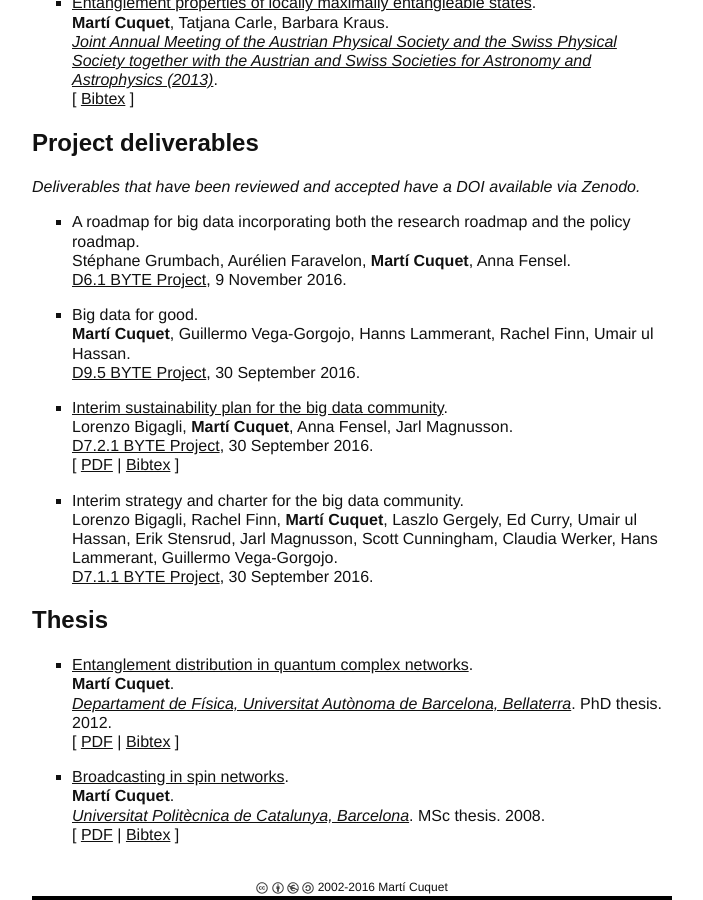
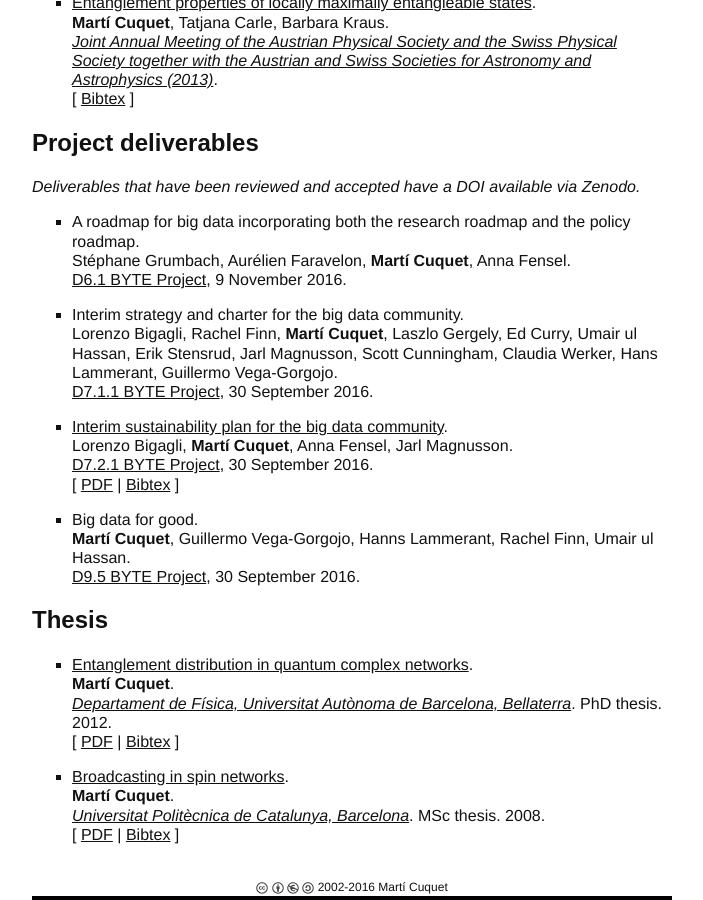
Before and after one commit to mcuquet/mcuquet.github.io, a Jekyll site: the page built from Research/Publications.md, in a window 1280 px wide and 900 px high, scrolled down 1318 px. Shown: the whole window, without its empty margins (288-991 px from the left). Built offline with Jekyll 4.4.1, drawn with Linux system fonts in a browser that asks for light colours; some of the changed lines change nothing that is shown.

Commit message:
chg: order deliverables

```diff
--- a/Research/Publications.md
+++ b/Research/Publications.md
@@ -87,9 +87,10 @@ Zenodo._
   Stéphane Grumbach, Aurélien Faravelon, **Martí Cuquet**, Anna Fensel.
   [D6.1 BYTE Project](http://byte-project.eu/wp-content/uploads/2016/11/D6-1-BYTE-Policy-and-Research-roadmap_FINAL.pdf), 9 November 2016.
 
-- Big data for good.
-  **Martí Cuquet**, Guillermo Vega-Gorgojo, Hanns Lammerant, Rachel Finn, Umair ul Hassan.
-  [D9.5 BYTE Project](http://byte-project.eu/wp-content/uploads/2014/02/D9.5-Big-data-for-good-final.pdf), 30 September 2016.
+- Interim strategy and charter for the big data community.
+  Lorenzo Bigagli, Rachel Finn, **Martí Cuquet**, Laszlo Gergely, Ed Curry, Umair ul Hassan, Erik Stensrud, Jarl Magnusson, Scott Cunningham, Claudia Werker, Hans Lammerant, Guillermo Vega-Gorgojo.
+  [D7.1.1 BYTE
+Project](http://byte-project.eu/wp-content/uploads/2014/02/D7.1.1-Interim-strategy-and-charter_v1.1.pdf), 30 September 2016.
 
 - [Interim sustainability plan for the big data community](BYTE-D7-2-1).
   Lorenzo Bigagli, **Martí Cuquet**, Anna Fensel, Jarl Magnusson.
@@ -97,10 +98,9 @@ Zenodo._
   [ [PDF](BYTE-D7-2-1.pdf)
   | [Bibtex](BYTE-D7-2-1.bib) ]
 
-- Interim strategy and charter for the big data community.
-  Lorenzo Bigagli, Rachel Finn, **Martí Cuquet**, Laszlo Gergely, Ed Curry, Umair ul Hassan, Erik Stensrud, Jarl Magnusson, Scott Cunningham, Claudia Werker, Hans Lammerant, Guillermo Vega-Gorgojo.
-  [D7.1.1 BYTE
-Project](http://byte-project.eu/wp-content/uploads/2014/02/D7.1.1-Interim-strategy-and-charter_v1.1.pdf), 30 September 2016.
+- Big data for good.
+  **Martí Cuquet**, Guillermo Vega-Gorgojo, Hanns Lammerant, Rachel Finn, Umair ul Hassan.
+  [D9.5 BYTE Project](http://byte-project.eu/wp-content/uploads/2014/02/D9.5-Big-data-for-good-final.pdf), 30 September 2016.
 
 ## Thesis
 
```
